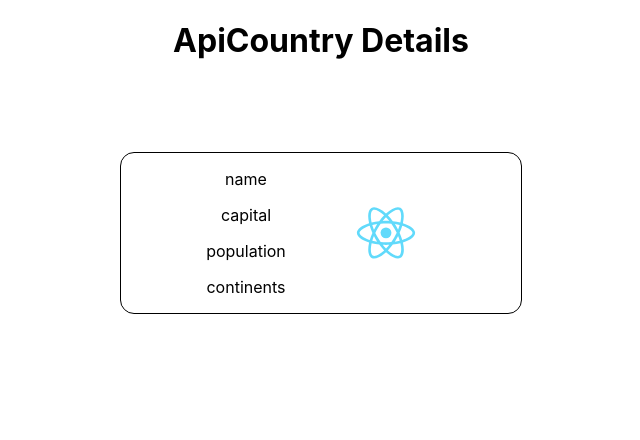
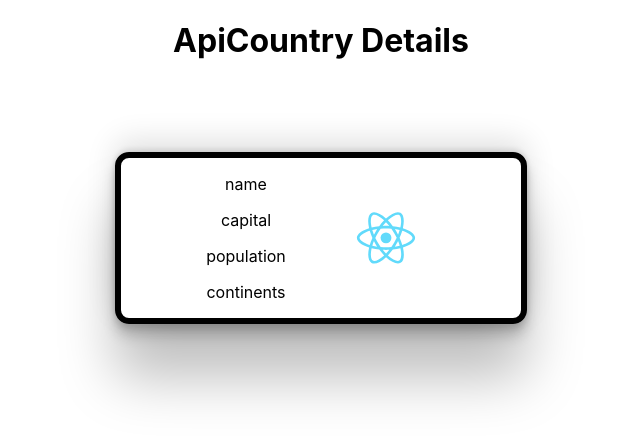
Before and after one commit to moonspark78/countryApiTsx, a React (Create React App) app: page /details in a window 1280 px wide. Shown: the top 440 px of the page, without its empty margins (319-959 px from the left). Built offline with nearby package versions, Linux system fonts and the light colour scheme.

Commit message:
:rocket: :tada: create the  context  :rocket: :tada:

```diff
--- a/src/Components/ApiCountry.tsx
+++ b/src/Components/ApiCountry.tsx
@@ -1,15 +1,13 @@
 import React, { useEffect, useState } from 'react'
 import "./ApiCountry.css"
 import {Countries} from "../models/CountriesTypes"
+import { Link } from 'react-router-dom'
 /* https://restcountries.com/v3.1/all */
 
 
 export const ApiCountry = () => {
     const [countries, setCountries] = useState<Countries[]>([])
     const [searchCountry, setSearchCountry] = useState("")
-
-
-
 
 
     useEffect(() => {
@@ -45,10 +43,12 @@ export const ApiCountry = () => {
         <div className='apiCountryCard'>
             {
                 filteredCountries.map((country, index) =>(
-                    <div key={index}>
-                        <p>{country.name.common}</p>
-                        <img src={country.flags.png} alt="" />
-                    </div>
+                    <Link to={`/country/${country.id}`}>
+                        <div key={index}>
+                            <p>{country.name.common}</p>
+                            <img src={country.flags.png} alt="" />
+                        </div>
+                    </Link>
             ))}
         </div>
     </div>
--- a/src/Components/Details.css
+++ b/src/Components/Details.css
@@ -8,7 +8,7 @@
 
 .dCard{
     margin: auto;
-    border: solid 1px black;
+    border: solid 6px black;
     width: 400px;
     border-radius: 14px;
     display: flex;
@@ -16,4 +16,5 @@
     align-items: center;
     gap: 50px;
     margin-top: 70px;
+    box-shadow: rgba(0, 0, 0, 0.25) 0px 54px 55px, rgba(0, 0, 0, 0.12) 0px -12px 30px, rgba(0, 0, 0, 0.12) 0px 4px 6px, rgba(0, 0, 0, 0.17) 0px 12px 13px, rgba(0, 0, 0, 0.09) 0px -3px 5px;
 }
--- a/src/Components/Details.tsx
+++ b/src/Components/Details.tsx
@@ -1,8 +1,13 @@
 import React from 'react'
 import "./Details.css"
 import logo from '../logo.svg';
+import { useParams } from 'react-router-dom';
 
 export const Details = () => {
+    const {id} = useParams();
+
+
+
   return (
     <div className='details'>
         <h1>ApiCountry Details</h1>
```
Also changed, not shown: src/Context/countriesContext.tsx (added, +22 -0 lines).
